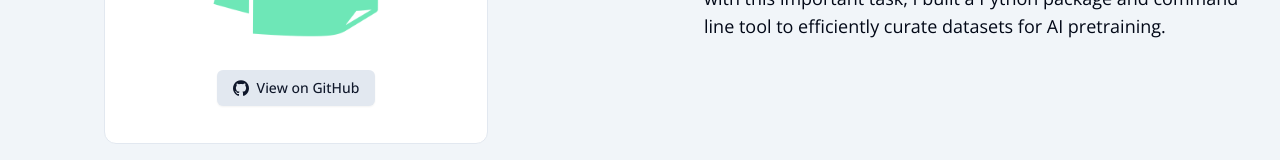
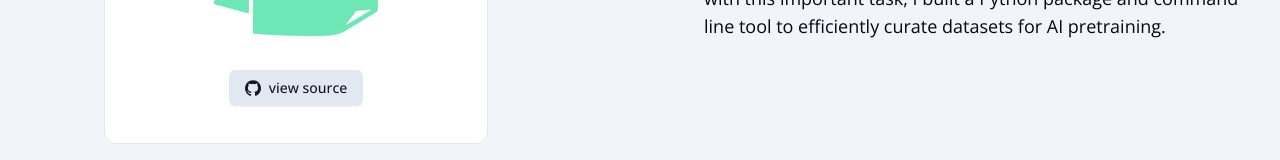
Before and after one commit to brennenho/brennen.dev, a Next.js app: page / in a window 1280 px wide. Shown: the part 1241-1401 px from the top of the page. Built offline with nearby package versions, Linux system fonts and the light colour scheme.

Commit message:
fix links

```diff
--- a/src/app/page.tsx
+++ b/src/app/page.tsx
@@ -32,9 +32,14 @@ export default function HomePage() {
           <div className="flex flex-col items-center justify-center">
             <Section>
               <Image src={PostIt} alt="Post-It" className="h-48 w-48" />
-              <Button variant="secondary" className="mt-4">
-                <Icons.gitHub className="h-4 w-4" />
-                View on GitHub
+              <Button variant="secondary" className="mt-4" asChild>
+                <Link
+                  href="https://github.com/brennenho/post-it"
+                  target="_blank"
+                >
+                  <Icons.gitHub className="h-4 w-4" />
+                  view source
+                </Link>
               </Button>
             </Section>
           </div>
--- a/src/components/footer.tsx
+++ b/src/components/footer.tsx
@@ -13,6 +13,7 @@ export function Footer() {
         <div className="h-1 w-1 rounded-full bg-foreground" />
         <Link
           href="https://github.com/brennenho/brennen.dev"
+          target="_blank"
           className="text-muted-foreground no-underline decoration-1 underline-offset-[6px] transition-all duration-200 hover:underline"
         >
           view source on github
```
